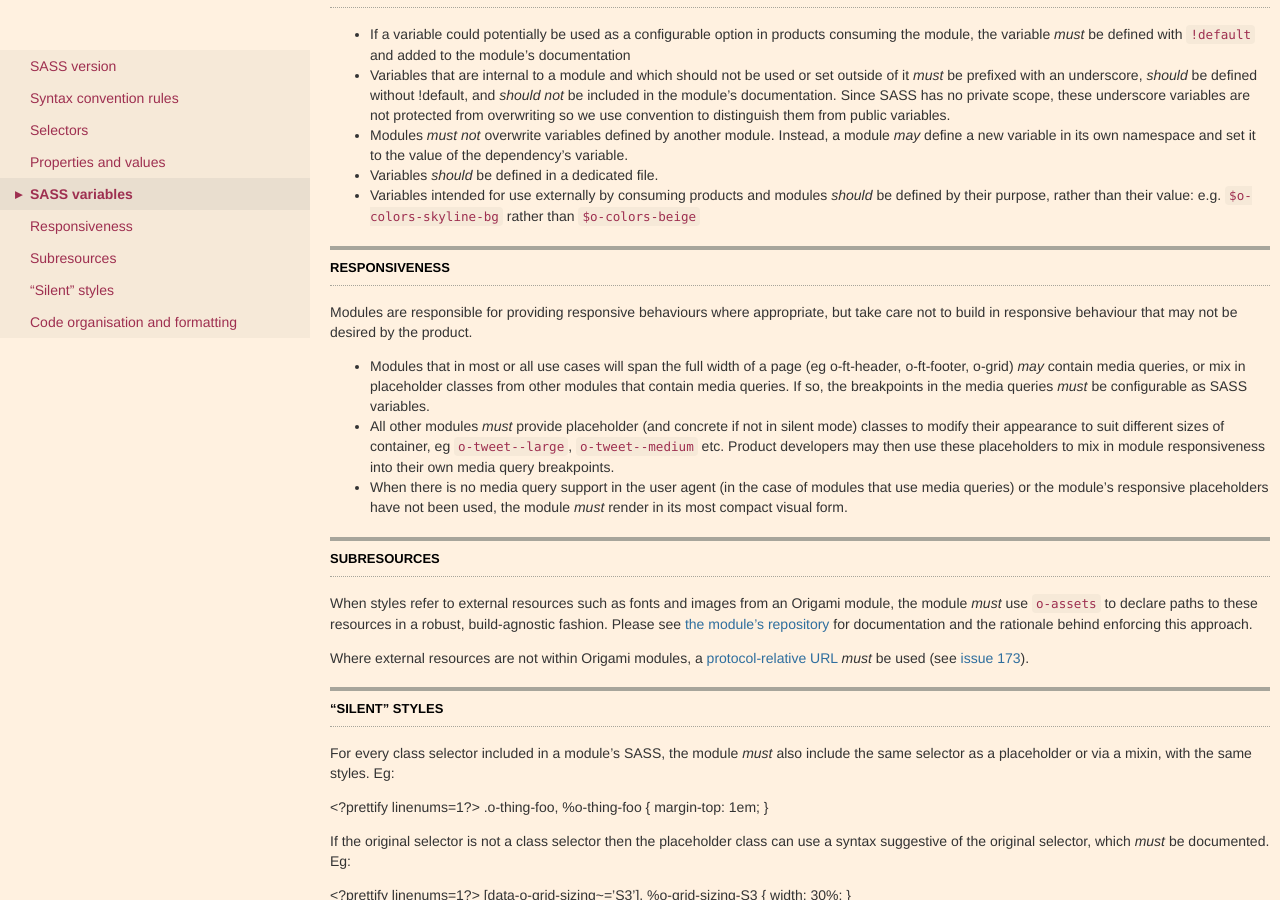
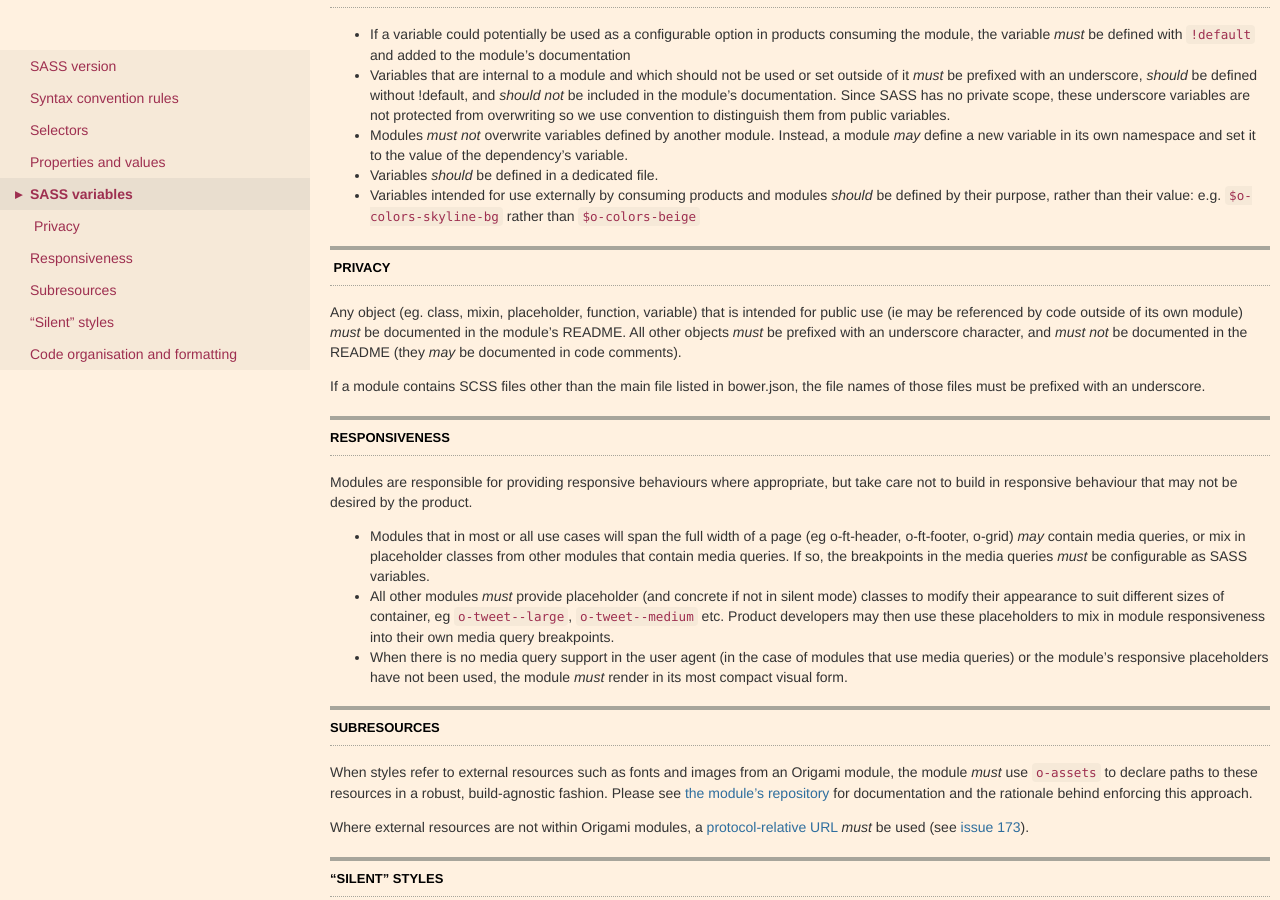
Before and after one commit to Financial-Times/ft-origami, a Jekyll site: the page built from docs/syntax/scss.md, in a window 1280 px wide and 900 px high, scrolled down 3983 px. Built offline with Jekyll 4.4.1, drawn with Linux system fonts in a browser that asks for light colours; some web fonts are replaced.

Commit message:
Add SASS privacy rules, closes #208

```diff
--- a/docs/syntax/scss.md
+++ b/docs/syntax/scss.md
@@ -199,6 +199,13 @@ Where necessary, components *may* provide style rules targeted at specific user
 * Variables intended for use externally by consuming products and modules *should* be defined by their purpose, rather than their value: e.g. `$o-colors-skyline-bg` rather than `$o-colors-beige`
 
 
+## Privacy
+
+Any object (eg. class, mixin, placeholder, function, variable) that is intended for public use (ie may be referenced by code outside of its own module) *must* be documented in the module's README.  All other objects *must* be prefixed with an underscore character, and *must not* be documented in the README (they *may* be documented in code comments).
+
+If a module contains SCSS files other than the main file listed in bower.json, the file names of those files must be prefixed with an underscore.
+
+
 ## Responsiveness
 
 Modules are responsible for providing responsive behaviours where appropriate, but take care not to build in responsive behaviour that may not be desired by the product.
```
